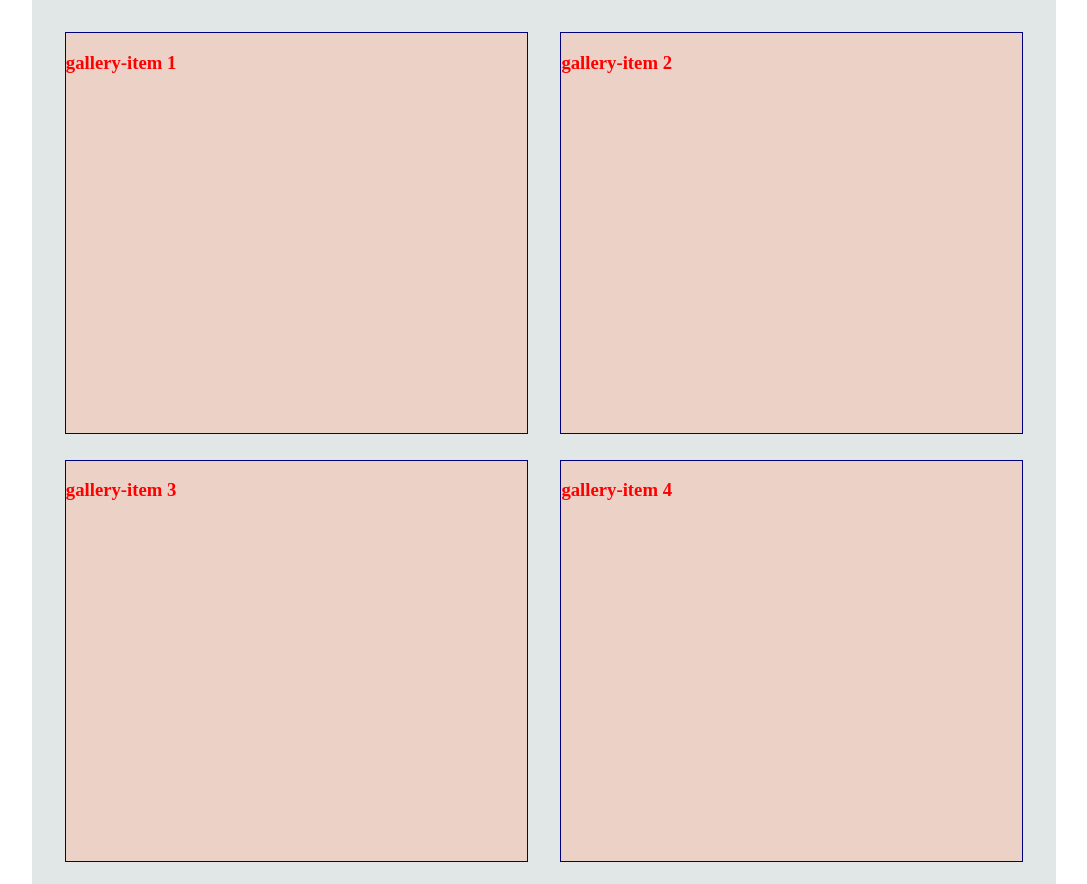
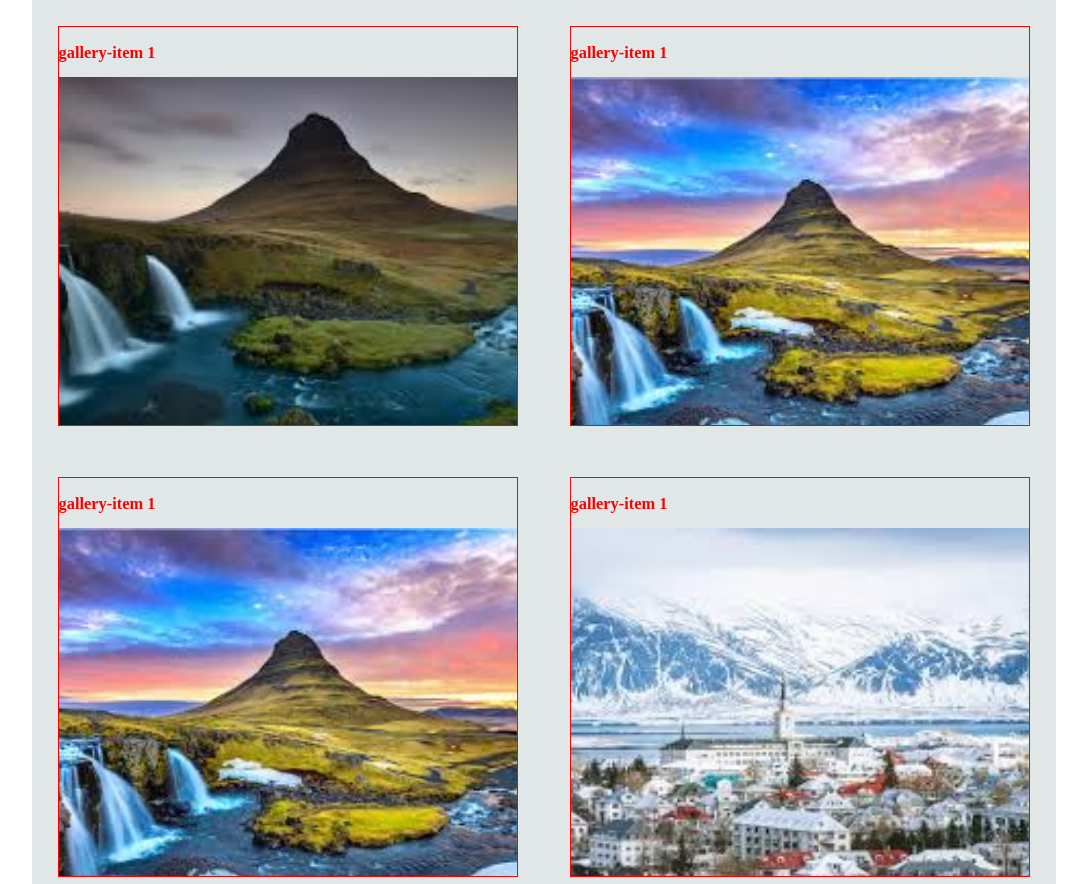
Before and after one commit to alonpinto/html-css, a plain HTML site: page index.html in a window 1280 px wide. Shown: the top 884 px of the page, without its empty margins (96-1183 px from the left). Drawn offline with Linux system fonts and the light colour scheme.

Commit message:
add background images

```diff
--- a/css/styles.css
+++ b/css/styles.css
@@ -16,19 +16,43 @@ body{
     margin: auto;
     height: 100%;
     background-color: rgb(225, 230, 230);
-    display: flex;
-    flex-flow:  row wrap;
-    justify-content: space-evenly;
-    padding-top: 2.5%;
+    font-size: 0;
 
 }
 
 .gallery-item{
+    font-size: 14px;
+    display: inline-block;
     width: 45%;
     height: 400px;
     background-color: rgb(235, 209, 198);
-    border: 1px solid navy;
-    margin-bottom: 2.5%;
+    box-sizing: border-box;
+    margin: 2.5%;
+    border:1px solid red;
+    vertical-align: top;
+}
 
 
+
+.bg{
+    background: center/cover no-repeat ;
+    background-position-y: 50px ;
 }
+
+
+.bg-1 {
+    background-image: url('../assets/1.jpeg');
+}
+
+.bg-2 {
+    background-image: url('../assets/2.jpeg');
+}
+
+
+.bg-3 {
+    background-image: url('../assets/2.jpeg');
+}
+
+.bg-4 {
+    background-image: url('../assets/4.jpeg');
+}
--- a/index.html
+++ b/index.html
@@ -1,35 +1,25 @@
 <!DOCTYPE html>
 <html lang="en">
-<head>
-    <meta charset="UTF-8">
-    <meta name="viewport" content="width=device-width, initial-scale=1.0">
+  <head>
+    <meta charset="UTF-8" />
+    <meta name="viewport" content="width=device-width, initial-scale=1.0" />
     <title>Document</title>
-    <link rel="stylesheet" type="text/css" href="css/styles.css">
-</head>
-<body>
+    <link rel="stylesheet" type="text/css" href="css/styles.css" />
+  </head>
+  <body>
     <div class="gallery">
-        <div class="gallery-item">
-            <h3>gallery-item 1</h1></div>
-        <div class="gallery-item">
-           <h3>
-            gallery-item 2
-        </h3></div>
-        <div class="gallery-item">
-            <h3>
-            gallery-item 3
-        </h3></div>
-        <div class="gallery-item">
-            <h3>
-            gallery-item 4
-        </h3></div>
-        <div class="gallery-item">
-            <h3>
-            gallery-item 5
-        </h3></div>
-        <div class="gallery-item">
-            <h3>
-            gallery-item 6
-        </h3></div>
+      <div class="gallery-item bg bg-1">
+        <h3>gallery-item 1</h3>
+      </div>
+      <div class="gallery-item bg bg-2">
+        <h3>gallery-item 1</h3>
+      </div>
+      <div class="gallery-item bg bg-3">
+        <h3>gallery-item 1</h3>
+      </div>
+      <div class="gallery-item bg bg-4">
+        <h3>gallery-item 1</h3>
+      </div>
     </div>
-</body>
+  </body>
 </html>
```
Also changed, not shown: assets/1.jpeg (added), assets/2.jpeg (added), assets/4.jpeg (added).
